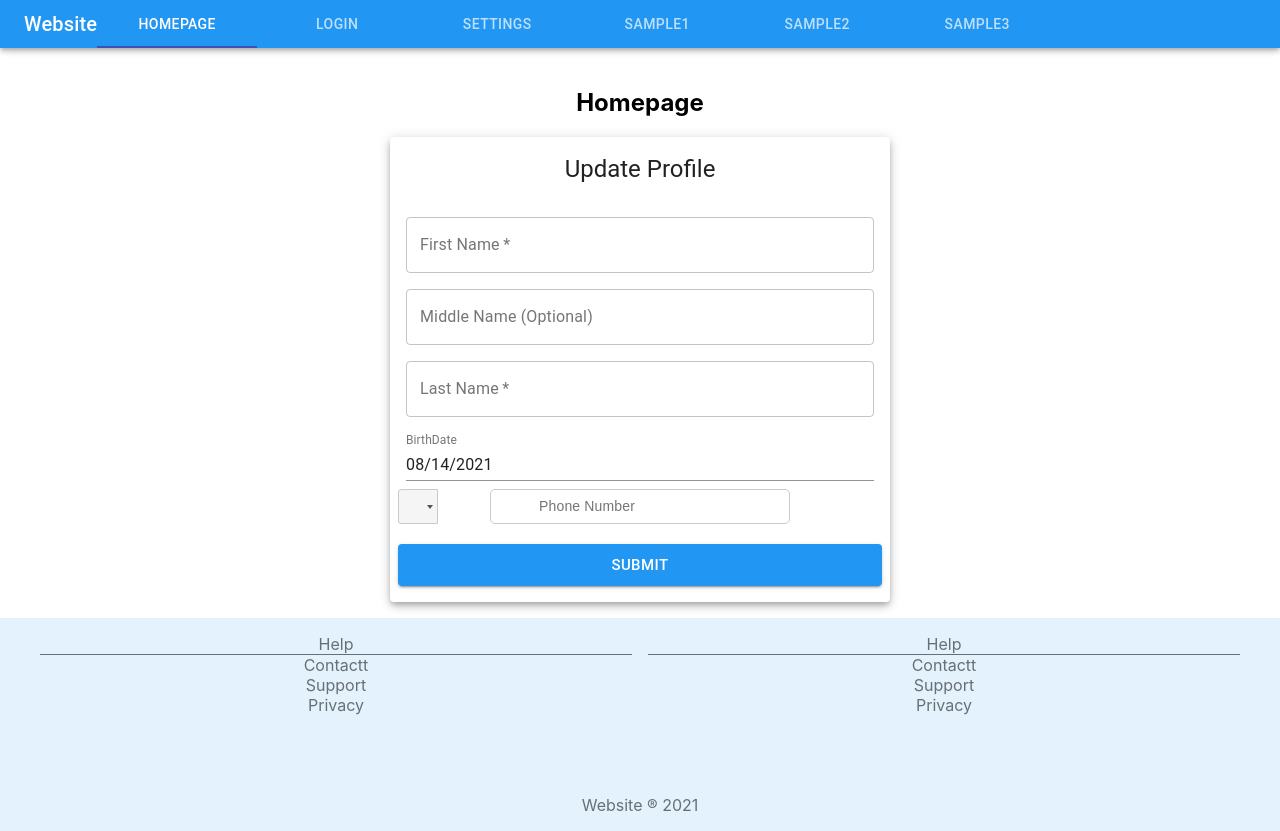
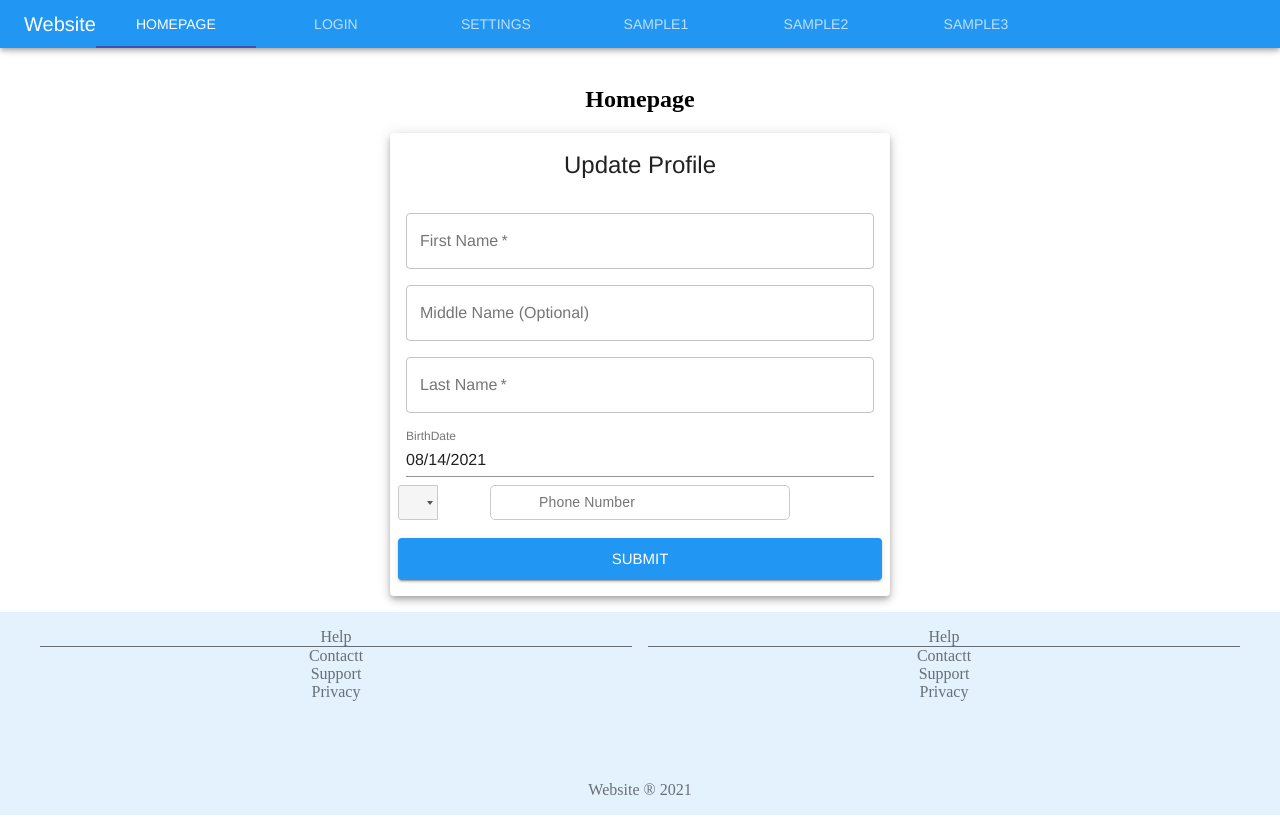
Before and after one commit to Jennelle186/VaccinationTracking, a React (Create React App) app: page / in a window 1280 px wide. Built offline with nearby package versions, Linux system fonts and the light colour scheme.

Commit message:
changed the font style

```diff
--- a/src/Admin/AdminRoute/AdminLinks/AdminLinks.js
+++ b/src/Admin/AdminRoute/AdminLinks/AdminLinks.js
@@ -3,14 +3,29 @@ import AdminHome from "../../Pages/AdminHome/AdminHome";
 import AnnouncementPage from "../../Pages/Announcement/AnnouncementPage";
 import Users from "../../Pages/Users/Users";
 
+import { createMuiTheme } from "@material-ui/core/styles";
+import { ThemeProvider } from "@material-ui/styles";
+
+const theme = createMuiTheme({
+  typography: {
+    fontFamily: ["Helvetica"].join(","),
+  },
+});
+
 const AdminLinks = () => {
   return (
     <div>
-      <Switch>
-        <Route exact path="/admin" render={() => <AdminHome />} />
-        <Route exact path="/announcement" render={() => <AnnouncementPage />} />
-        <Route exact path="/users" render={() => <Users />} />
-      </Switch>
+      <ThemeProvider theme={theme}>
+        <Switch>
+          <Route exact path="/admin" render={() => <AdminHome />} />
+          <Route
+            exact
+            path="/announcement"
+            render={() => <AnnouncementPage />}
+          />
+          <Route exact path="/users" render={() => <Users />} />
+        </Switch>
+      </ThemeProvider>
     </div>
   );
 };
--- a/src/Admin/Pages/AdminHome/AdminHome.js
+++ b/src/Admin/Pages/AdminHome/AdminHome.js
@@ -5,7 +5,6 @@ import AddVacinator from "../../Components/AddVacinator/AddVacinator";
 const AdminHome = () => {
   return (
     <div>
-      {/* AdminHome */}
       <Dashboard />
       {/* <Scan /> */}
       {/* <AddVacinator /> */}
--- a/src/components/MainLayout/mainLayout.js
+++ b/src/components/MainLayout/mainLayout.js
@@ -1,13 +1,22 @@
 import React from "react";
 import Header from "../Header/header";
 import Footer from "../Footer/footer";
+import { createMuiTheme } from "@material-ui/core/styles";
+import { ThemeProvider } from "@material-ui/styles";
 
+const theme = createMuiTheme({
+  typography: {
+    fontFamily: ["Helvetica"].join(","),
+  },
+});
 const MainLayout = (props) => {
   return (
     <div>
-      <Header {...props} />
-      <div>{props.children}</div>
-      <Footer />
+      <ThemeProvider theme={theme}>
+        <Header {...props} />
+        <div>{props.children}</div>
+        <Footer />
+      </ThemeProvider>
     </div>
   );
 };
--- a/src/index.css
+++ b/src/index.css
@@ -1,10 +1,9 @@
 body {
   margin: 0;
-  font-family: -apple-system, BlinkMacSystemFont, 'Segoe UI', 'Roboto', 'Oxygen',
-    'Ubuntu', 'Cantarell', 'Fira Sans', 'Droid Sans', 'Helvetica Neue',
-    sans-serif;
+  font-family: 'Monsterat';
   -webkit-font-smoothing: antialiased;
   -moz-osx-font-smoothing: grayscale;
+
 }
 
 code {
```
